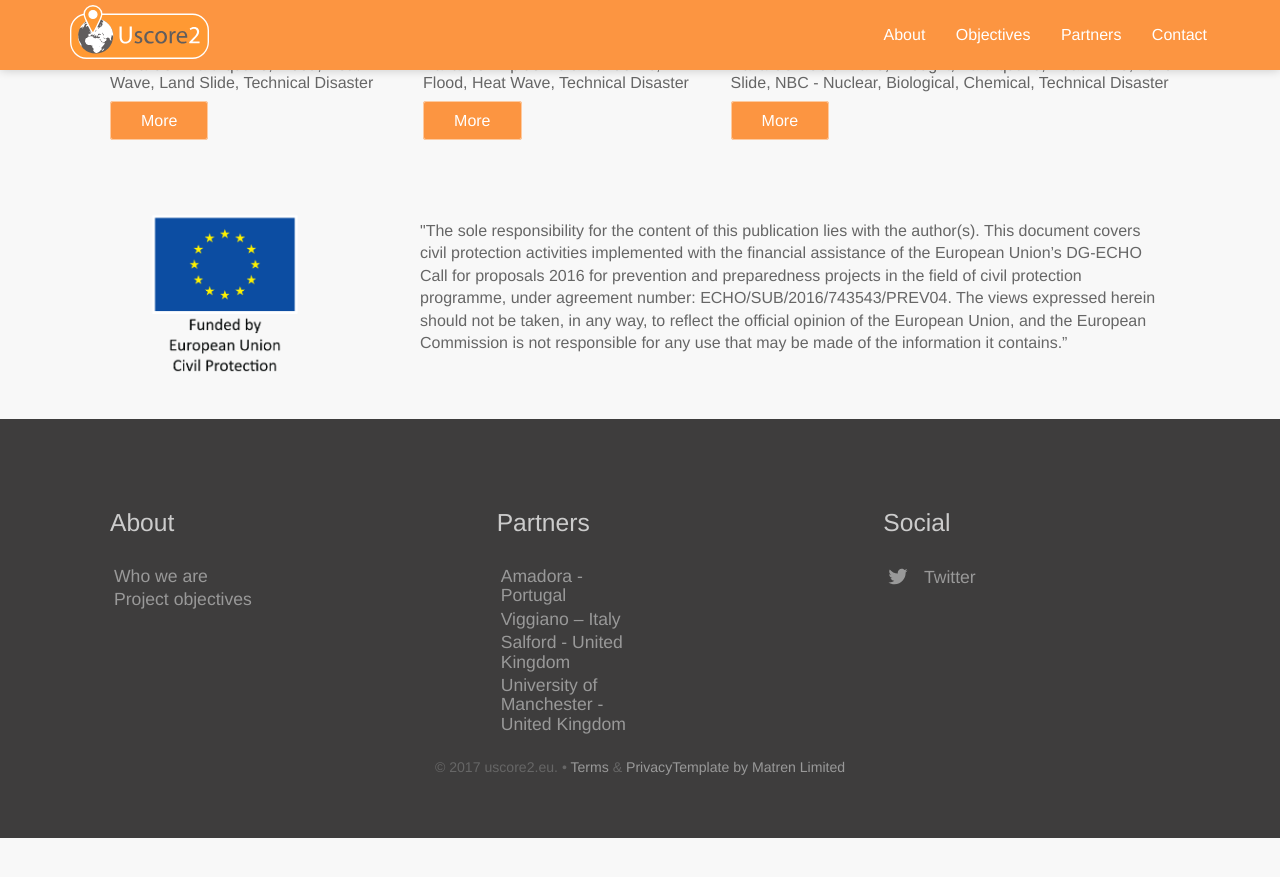
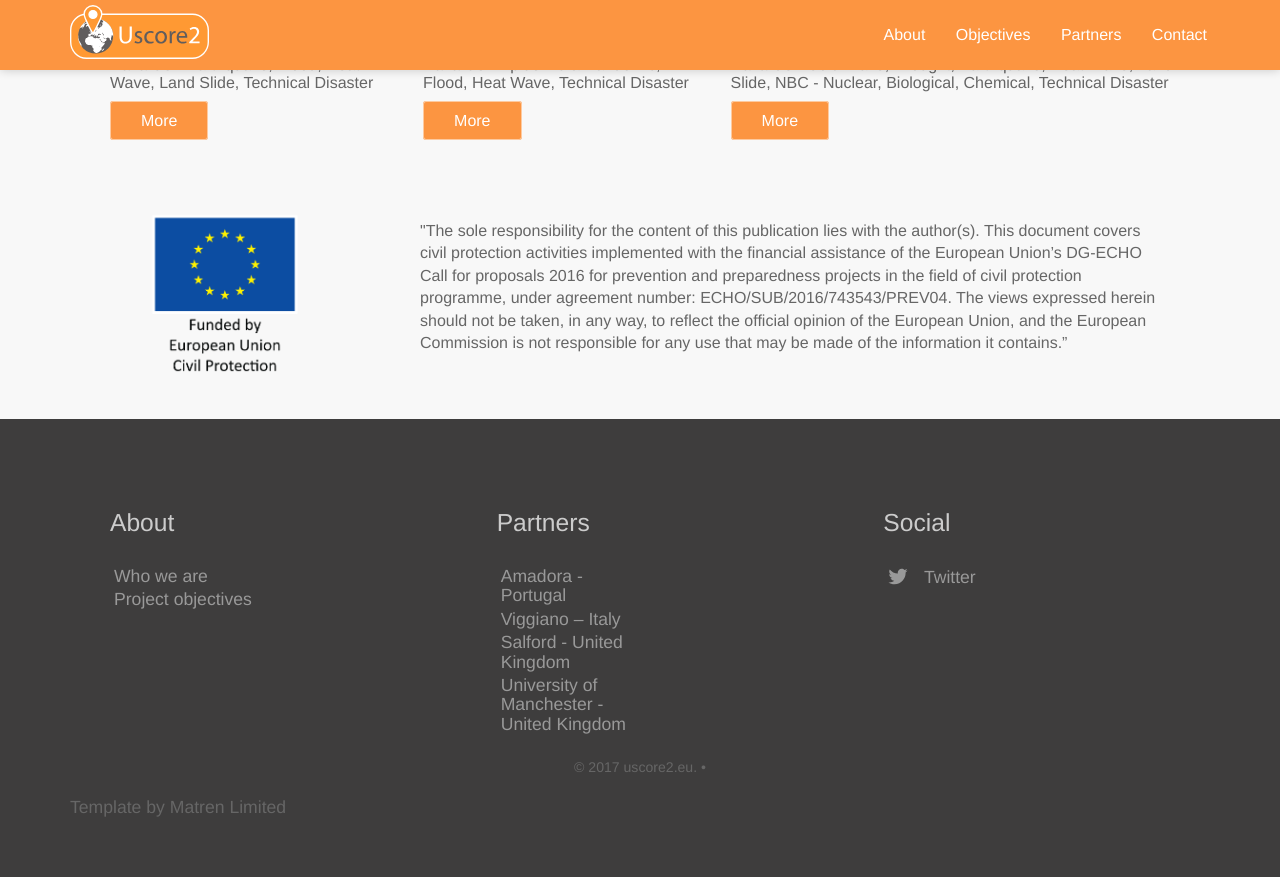
Before and after one commit to uscore2/uscore2.github.io, a Jekyll site: the page built from index.html, in a window 1280 px wide and 900 px high, scrolled down 1399 px. Shown: the top 877 px of the window. Built offline with Jekyll 4.4.1, drawn with Linux system fonts in a browser that asks for light colours; nearby versions of some CDN libraries; comment, search, counter and statistics services are not loaded; before the commit the page ends 2237 px from its top, so only the background shows below that.

Commit message:
default template update

```diff
--- a/_layouts/default.html
+++ b/_layouts/default.html
@@ -52,7 +52,7 @@
 					</ul>
 					{% endfor %}
 				</div>
-				<p class="copyright">&copy; {{ site.time | date: '%Y' }} uscore2.eu. • <a href="#">Terms</a> &amp; <a href="#">Privacy</a><a href="">Template by Matren Limited</a></p>
+				<p class="copyright">&copy; {{ site.time | date: '%Y' }} uscore2.eu. • <p>   Template by Matren Limited</p>
 			</div>
 		</footer>
 
```
Also changed, not shown: 13 other files.
